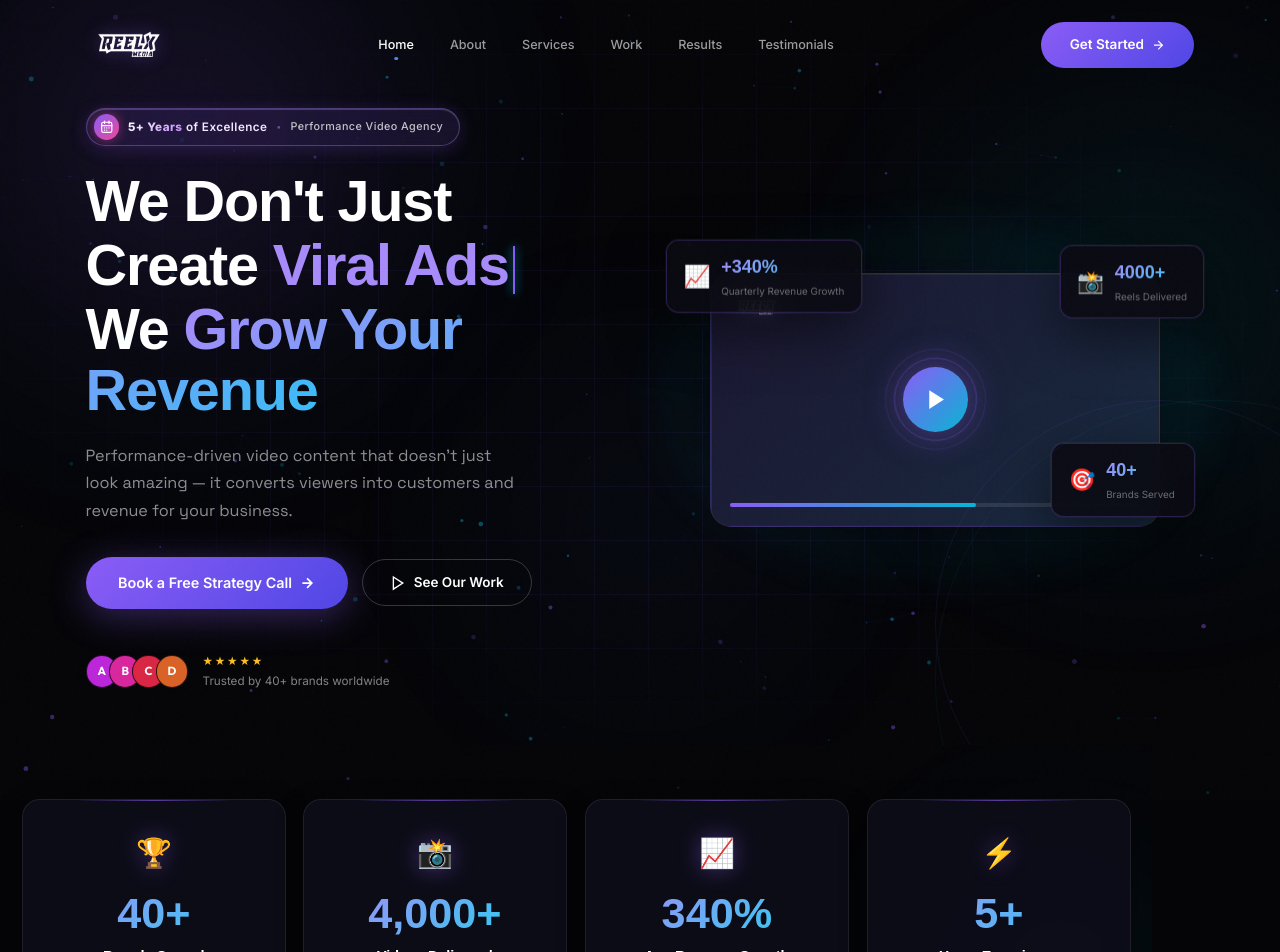
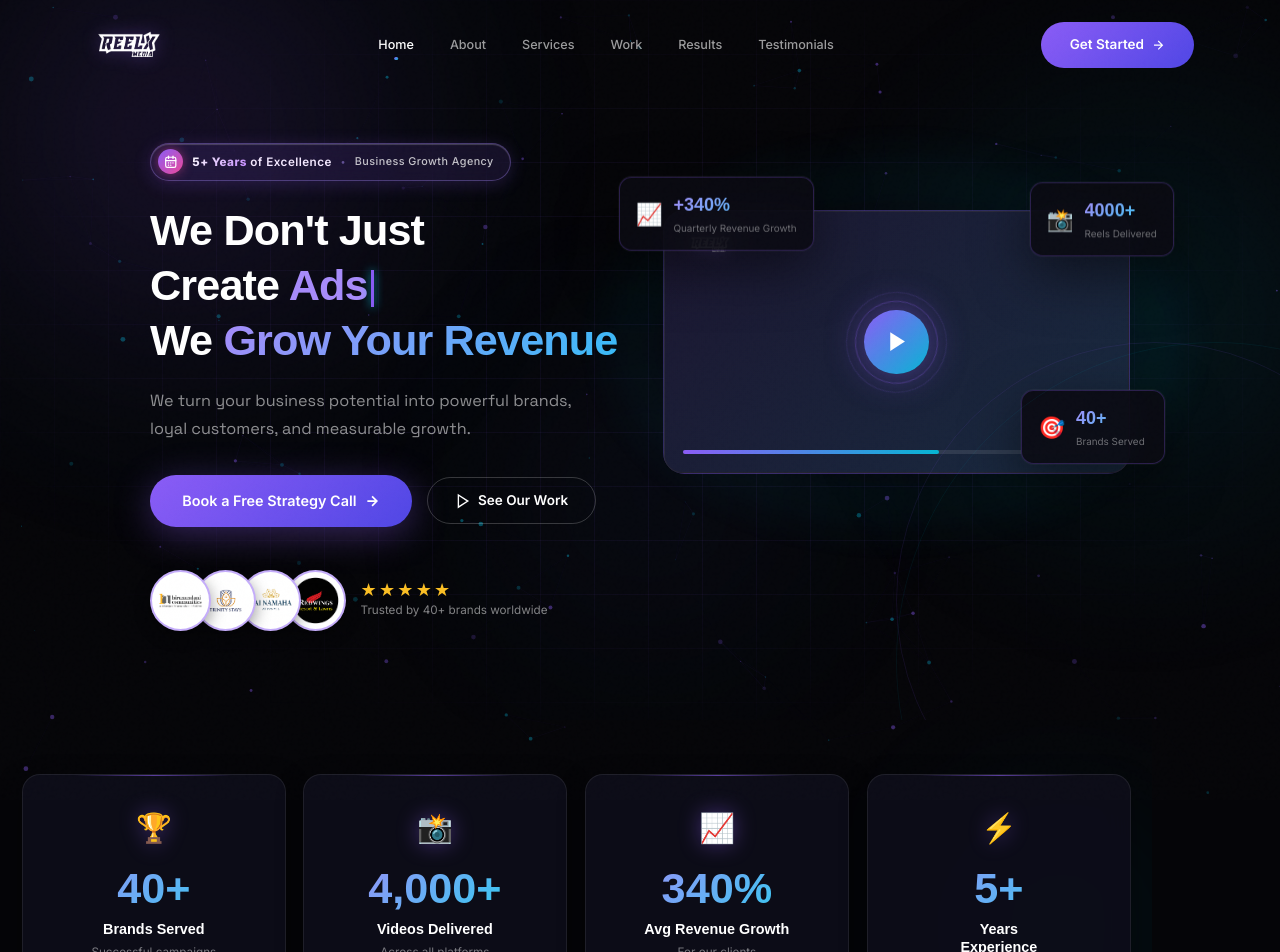
Before and after one commit to amaanpathan2313/Reelx-Media, a React (Vite) app: page / in a window 1280 px wide. Shown: the top 952 px of the page. Built offline with nearby package versions, Linux system fonts and the light colour scheme; a web font is replaced by a local one.

Commit message:
Client Logos and Reviews

```diff
--- a/src/components/BeforeAfter/BeforeAfter.css
+++ b/src/components/BeforeAfter/BeforeAfter.css
@@ -1,6 +1,6 @@
 .before-after {
   position: relative;
-  padding: 100px 0;
+  padding: 20px 0 0 !important;
   overflow: hidden;
   z-index: 1;
 }
--- a/src/components/BeforeAfter/BeforeAfter.jsx
+++ b/src/components/BeforeAfter/BeforeAfter.jsx
@@ -95,7 +95,7 @@ const BeforeAfter = () => {
         >
           <div className="before-after__badge">
             <span className="before-after__badge-icon">⚡</span>
-            <span>Client Transformations</span>
+            <span>CLIENT SUCCESS STORIES</span>
           </div>
           <h2 className="before-after__title">
             Before & After <span className="gradient-text">Results Showcase</span>
--- a/src/components/Hero/Hero.css
+++ b/src/components/Hero/Hero.css
@@ -58,7 +58,7 @@
 .hero__container {
   display: grid;
   grid-template-columns: 1fr 1fr;
-  gap: 80px;
+  gap: 50px;
   align-items: center;
   position: relative;
   z-index: 2;
@@ -150,18 +150,19 @@
 /* Heading */
 .hero__heading {
   font-family: var(--font-primary);
-  font-size: clamp(40px, 5vw, 68px);
+  font-size: 3rem;
   font-weight: 800;
-  line-height: 1.05;
+  line-height: 1.15;
   margin-bottom: 24px;
   color: #fff;
   display: flex;
   flex-direction: column;
-  gap: 4px;
+  gap: 6px;
 }
 
 .hero__heading-line {
   display: block;
+  white-space: nowrap;
 }
 
 .hero__heading-typed {
@@ -214,23 +215,40 @@
 
 .hero__trust-avatars {
   display: flex;
+  align-items: center;
 }
 
 .hero__trust-avatar {
-  width: 36px;
-  height: 36px;
+  width: 68px;
+  height: 68px;
   border-radius: 50%;
-  border: 2px solid rgba(5, 5, 8, 0.8);
+  border: 2.5px solid rgba(139, 92, 246, 0.5);
+  background: #ffffff;
   display: flex;
   align-items: center;
   justify-content: center;
-  font-size: 13px;
-  font-weight: 700;
-  color: #fff;
-  margin-left: -10px;
+  margin-left: -18px;
+  overflow: hidden;
+  box-shadow: 0 6px 18px rgba(0, 0, 0, 0.4);
+  position: relative;
+  transition: transform 0.25s ease, border-color 0.25s ease;
 }
 
-.hero__trust-avatar:first-child { margin-left: 0; }
+.hero__trust-avatar:first-child {
+  margin-left: 0;
+}
+
+.hero__trust-avatar:hover {
+  transform: translateY(-4px) scale(1.1);
+  border-color: #a78bfa;
+  z-index: 10 !important;
+}
+
+.hero__trust-avatar-img {
+  width: 100%;
+  height: 100%;
+  object-fit: contain;
+}
 
 .hero__trust-text {
   display: flex;
@@ -240,8 +258,9 @@
 
 .hero__trust-stars {
   color: #fbbf24;
-  font-size: 13px;
-  letter-spacing: 2px;
+  font-size: 20px;
+  letter-spacing: 2.5px;
+  line-height: 1;
 }
 
 .hero__trust-text span {
@@ -256,13 +275,14 @@
   display: flex;
   align-items: center;
   justify-content: center;
+  margin-top: -100px;
 }
 
 /* 3D Video Card */
 .hero__video-card {
   position: relative;
   width: 100%;
-  max-width: 500px;
+  max-width: 575px;
   perspective: 1000px;
 }
 
@@ -398,14 +418,26 @@
   backdrop-filter: blur(20px);
   border: 1px solid rgba(139, 92, 246, 0.25);
   border-radius: 14px;
-  box-shadow: 0 20px 60px rgba(0, 0, 0, 0.5), 0 0 0 1px rgba(255,255,255,0.05);
+  box-shadow: 0 20px 60px rgba(0, 0, 0, 0.5), 0 0 0 1px rgba(255, 255, 255, 0.05);
   min-width: 160px;
   z-index: 10;
 }
 
-.hero__float-card--1 { top: -30px; left: -50px; }
-.hero__float-card--2 { bottom: 20px; right: -40px; }
-.hero__float-card--3 { top: -30px; right: -50px; left: auto; }
+.hero__float-card--1 {
+  top: -30px;
+  left: -50px;
+}
+
+.hero__float-card--2 {
+  bottom: 20px;
+  right: -40px;
+}
+
+.hero__float-card--3 {
+  top: -30px;
+  right: -50px;
+  left: auto;
+}
 
 .hero__float-icon {
   font-size: 24px;
@@ -437,8 +469,8 @@
 }
 
 .hero__ring--1 {
-  width: 500px;
-  height: 500px;
+  width: 575px;
+  height: 575px;
   top: 50%;
   left: 50%;
   transform: translate(-50%, -50%);
@@ -446,8 +478,8 @@
 }
 
 .hero__ring--2 {
-  width: 620px;
-  height: 620px;
+  width: 710px;
+  height: 710px;
   top: 50%;
   left: 50%;
   transform: translate(-50%, -50%);
@@ -471,7 +503,7 @@
 .hero__scroll-mouse {
   width: 24px;
   height: 38px;
-  border: 2px solid rgba(255,255,255,0.2);
+  border: 2px solid rgba(255, 255, 255, 0.2);
   border-radius: 12px;
   display: flex;
   align-items: flex-start;
@@ -490,7 +522,7 @@
 .hero__scroll span {
   font-family: 'Inter', sans-serif;
   font-size: 11px;
-  color: rgba(255,255,255,0.3);
+  color: rgba(255, 255, 255, 0.3);
   letter-spacing: 2px;
   text-transform: uppercase;
 }
@@ -505,19 +537,38 @@
 
   .hero__visual {
     order: -1;
+    margin-top: 0;
   }
 
-  .hero__desc { margin: 0 auto 36px; }
+  .hero__desc {
+    margin: 0 auto 36px;
+  }
 
-  .hero__actions { justify-content: center; }
+  .hero__actions {
+    justify-content: center;
+  }
 
-  .hero__trust { justify-content: center; }
+  .hero__trust {
+    justify-content: center;
+  }
 
-  .hero__float-card--1 { top: -20px; left: 0; }
-  .hero__float-card--3 { top: -20px; right: 0; }
+  .hero__float-card--1 {
+    top: -20px;
+    left: 0;
+  }
 
-  .hero__section-label { justify-content: center; }
-  .hero__scroll { display: none; }
+  .hero__float-card--3 {
+    top: -20px;
+    right: 0;
+  }
+
+  .hero__section-label {
+    justify-content: center;
+  }
+
+  .hero__scroll {
+    display: none;
+  }
 }
 
 @media (max-width: 640px) {
@@ -535,8 +586,8 @@
   }
 
   .hero__heading {
-    font-size: clamp(26px, 8vw, 36px);
-    line-height: 1.15;
+    font-size: 20px;
+    line-height: 1.25;
     word-break: break-word;
     overflow-wrap: break-word;
   }
@@ -576,15 +627,54 @@
     min-width: 95px;
     gap: 6px;
   }
-  .hero__float-icon { font-size: 14px; }
-  .hero__float-num { font-size: 14px; }
-  .hero__float-label { font-size: 8px; line-height: 1.2; }
 
-  .hero__float-card--1 { top: -12px; left: 0px; }
-  .hero__float-card--3 { top: -12px; right: 0px; }
-  .hero__float-card--2 { display: flex; bottom: 8px; right: 0px; }
+  .hero__float-icon {
+    font-size: 14px;
+  }
+
+  .hero__float-num {
+    font-size: 14px;
+  }
+
+  .hero__float-label {
+    font-size: 8px;
+    line-height: 1.2;
+  }
+
+  .hero__float-card--1 {
+    top: -12px;
+    left: 0px;
+  }
+
+  .hero__float-card--3 {
+    top: -12px;
+    right: 0px;
+  }
+
+  .hero__float-card--2 {
+    display: flex;
+    bottom: 8px;
+    right: 0px;
+  }
 
   .hero__ring {
     display: none;
   }
+
+  .hero__trust {
+    flex-direction: column;
+    align-items: center;
+    gap: 14px;
+    text-align: center;
+  }
+
+  .hero__trust-text {
+    align-items: center;
+  }
+
+  .hero__trust-avatar {
+    width: 58px;
+    height: 58px;
+    margin-left: -15px;
+  }
 }
--- a/src/components/Hero/Hero.jsx
+++ b/src/components/Hero/Hero.jsx
@@ -2,7 +2,18 @@ import React, { useRef, useEffect } from 'react'
 import { motion } from 'framer-motion'
 import { TypeAnimation } from 'react-type-animation'
 import logoImg from '../../assets/logo-transparent.png'
+import clientLogo1 from '../../assets/client-logo/1.png'
+import clientLogo4 from '../../assets/client-logo/4.png'
+import clientLogo5 from '../../assets/client-logo/5.png'
+import clientLogo6 from '../../assets/client-logo/6.png'
 import './Hero.css'
+
+const trustLogos = [
+  { id: 5, src: clientLogo5, alt: 'Client 5' },
+  { id: 1, src: clientLogo1, alt: 'Client 1' },
+  { id: 6, src: clientLogo6, alt: 'Client 6' },
+  { id: 4, src: clientLogo4, alt: 'Client 4' },
+]
 
 const Hero = () => {
   const videoRef = useRef(null)
@@ -54,7 +65,7 @@ const Hero = () => {
               <span className="hero__badge-accent">5+ Years</span> of Excellence
             </span>
             <span className="hero__badge-divider">•</span>
-            <span className="hero__badge-sub">Performance Video Agency</span>
+            <span className="hero__badge-sub">Business Growth Agency</span>
           </motion.div>
 
           <h1 className="hero__heading">
@@ -75,13 +86,13 @@ const Hero = () => {
               Create{' '}
               <TypeAnimation
                 sequence={[
-                  'Viral Videos',
+                  'Videos',
                   2000,
-                  'Viral Content',
+                  'Content',
                   2000,
-                  'Viral Ads',
+                  'Ads',
                   2000,
-                  'Viral Brands',
+                  'Graphics',
                   2000,
                 ]}
                 wrapper="span"
@@ -107,9 +118,7 @@ const Hero = () => {
             animate={{ opacity: 1 }}
             transition={{ delay: 0.7, duration: 0.7 }}
           >
-            Performance-driven video content that doesn't just look amazing —
-            it converts viewers into customers and revenue for your business.
-          </motion.p>
+            We turn your business potential into powerful brands, loyal customers, and measurable growth.          </motion.p>
 
           <motion.div
             className="hero__actions"
@@ -145,9 +154,13 @@ const Hero = () => {
             transition={{ delay: 1.1, duration: 0.6 }}
           >
             <div className="hero__trust-avatars">
-              {[1, 2, 3, 4].map(i => (
-                <div key={i} className="hero__trust-avatar" style={{ background: `hsl(${260 + i * 30}, 70%, 50%)` }}>
-                  {['A', 'B', 'C', 'D'][i - 1]}
+              {trustLogos.map((logo, index) => (
+                <div
+                  key={logo.id}
+                  className="hero__trust-avatar"
+                  style={{ zIndex: trustLogos.length - index }}
+                >
+                  <img src={logo.src} alt={logo.alt} className="hero__trust-avatar-img" />
                 </div>
               ))}
             </div>
--- a/src/components/PhotoResults/PhotoResults.css
+++ b/src/components/PhotoResults/PhotoResults.css
@@ -1,6 +1,6 @@
 .photo-results {
   position: relative;
-  padding: 80px 0;
+  padding: 20px 0 0 !important;
   overflow: hidden;
   z-index: 1;
 }
--- a/src/components/PhotoResults/PhotoResults.jsx
+++ b/src/components/PhotoResults/PhotoResults.jsx
@@ -181,13 +181,14 @@ const PhotoResults = () => {
         >
           <div className="photo-results__badge">
             <span className="photo-results__badge-icon">📊</span>
-            <span>Campaign Proof Gallery</span>
+            <span>CAMPAIGN PERFORMANCE</span>
           </div>
           <h2 className="photo-results__title">
-            Live Ad Manager <span className="gradient-text">Results & Proof</span>
+            Real Campaigns <br />
+            <span className="gradient-text">Real Results</span>
           </h2>
           <p className="photo-results__subtitle">
-            Explore campaign result screenshots showcasing verified reach, leads, and cost per result.
+            See how ReelX Media turns strategic marketing into measurable business growth through reach, leads, engagement, and conversions.
           </p>
         </motion.div>
 
@@ -208,32 +209,8 @@ const PhotoResults = () => {
             </span>
           </div>
 
-            {/* Controls: Play/Pause indicator & Nav Arrows */}
+          {/* Controls: Nav Arrows */}
           <div className="photo-results__nav-buttons">
-              <button
-                className={`photo-results__autoplay-btn ${isAutoPlay ? 'photo-results__autoplay-btn--active' : 'photo-results__autoplay-btn--paused'}`}
-                onClick={() => setIsAutoPlay(!isAutoPlay)}
-                title={isAutoPlay ? 'Auto-scrolling every 3s (Click to pause)' : 'Slider stopped (Click to resume)'}
-                aria-label={isAutoPlay ? 'Pause auto slider' : 'Resume auto slider'}
-              >
-                {isAutoPlay ? (
-                  <>
-                    <span className="photo-results__pulse-dot" />
-                    <span className="photo-results__autoplay-text">Auto (3s)</span>
-                    <svg width="12" height="12" viewBox="0 0 24 24" fill="currentColor">
-                      <rect x="6" y="4" width="4" height="16" rx="1" />
-                      <rect x="14" y="4" width="4" height="16" rx="1" />
-                    </svg>
-                  </>
-                ) : (
-                  <>
-                    <span className="photo-results__autoplay-text">Stopped</span>
-                    <svg width="12" height="12" viewBox="0 0 24 24" fill="currentColor">
-                      <polygon points="6 4 18 12 6 20 6 4" />
-                    </svg>
-                  </>
-                )}
-              </button>
 
             <button
               className="photo-results__nav-btn"
@@ -317,7 +294,7 @@ const PhotoResults = () => {
       </motion.div>
     </div>
 
-      {/* Lightbox Zoom Modal */}
+      {/* Lightbox Zoom Modal */ }
   <AnimatePresence>
     {selectedPhoto && (
       <motion.div
@@ -359,7 +336,7 @@ const PhotoResults = () => {
       </motion.div>
     )}
   </AnimatePresence>
-    </section>
+    </section >
   )
 }
 
--- a/src/components/Stats/Stats.css
+++ b/src/components/Stats/Stats.css
@@ -5,6 +5,7 @@
   width: 100%;
   max-width: 100vw;
   box-sizing: border-box;
+  padding-bottom: 0 !important;
 }
 
 .stats .container {
@@ -111,6 +112,7 @@
   font-weight: 700;
   color: #fff;
   margin-bottom: 6px;
+  line-height: 1.25;
 }
 
 .stats__desc {
--- a/src/components/Stats/Stats.jsx
+++ b/src/components/Stats/Stats.jsx
@@ -5,10 +5,21 @@ import CountUp from 'react-countup'
 import './Stats.css'
 
 const stats = [
-  { number: 40, suffix: '+', label: 'Brands Served', icon: '🏆', desc: 'Successful campaigns' },
-  { number: 4000, suffix: '+', label: 'Videos Delivered', icon: '📸', desc: 'Across all platforms' },
-  { number: 340, suffix: '%', label: 'Avg Revenue Growth', icon: '📈', desc: 'For our clients' },
-  { number: 5, suffix: '+', label: 'Years Experience', icon: '⚡', desc: 'In social media marketing' },
+  { id: 'brands', number: 40, suffix: '+', label: 'Brands Served', icon: '🏆', desc: 'Successful campaigns' },
+  { id: 'videos', number: 4000, suffix: '+', label: 'Videos Delivered', icon: '📸', desc: 'Across all platforms' },
+  { id: 'revenue', number: 340, suffix: '%', label: 'Avg Revenue Growth', icon: '📈', desc: 'For our clients' },
+  {
+    id: 'experience',
+    number: 5,
+    suffix: '+',
+    label: (
+      <>
+        Years <br /> Experience
+      </>
+    ),
+    icon: '⚡',
+    desc: 'In social media marketing',
+  },
 ]
 
 const Stats = () => {
@@ -27,7 +38,7 @@ const Stats = () => {
         >
           {stats.map((stat, i) => (
             <motion.div
-              key={stat.label}
+              key={stat.id || i}
               className="stats__card glass-card"
               initial={{ opacity: 0, y: 20 }}
               animate={inView ? { opacity: 1, y: 0 } : {}}
@@ -65,14 +76,14 @@ const Stats = () => {
         {/* Marquee band */}
         <div className="stats__marquee">
           <div className="stats__marquee-track">
-            {['YouTube Ads', 'Instagram Reels', 'Facebook Ads', 'Brand Films', 'Product Videos', 'Testimonials', 'UGC Content'].map((item, i) => (
+            {['Social Media Management', 'Instagram Reels', 'Facebook Ads', 'Content Strategy', 'Reel Production', 'Lead Generation', 'UGC Content'].map((item, i) => (
               <React.Fragment key={i}>
                 <span className="stats__marquee-item">{item}</span>
                 <span className="stats__marquee-dot">✦</span>
               </React.Fragment>
             ))}
             {/* Duplicate for infinite loop */}
-            {['YouTube Ads', 'Instagram Reels', 'Facebook Ads', 'Brand Films', 'Product Videos', 'Testimonials', 'UGC Content'].map((item, i) => (
+            {['Social Media Management', 'Instagram Reels', 'Facebook Ads', 'Content Strategy', 'Reel Production', 'Lead Generation', 'UGC Content'].map((item, i) => (
               <React.Fragment key={`dup-${i}`}>
                 <span className="stats__marquee-item">{item}</span>
                 <span className="stats__marquee-dot">✦</span>
--- a/src/components/Testimonials/Testimonials.css
+++ b/src/components/Testimonials/Testimonials.css
@@ -2,6 +2,7 @@
   position: relative;
   z-index: 1;
   overflow: hidden;
+  padding-top: 20px !important;
 }
 
 .testi__orb {
@@ -95,8 +96,17 @@
   display: flex;
   align-items: center;
   justify-content: center;
-  font-size: 28px;
   flex-shrink: 0;
+  overflow: hidden;
+  background: #ffffff;
+  box-shadow: 0 4px 14px rgba(0, 0, 0, 0.4);
+}
+
+.testi__avatar-img {
+  width: 100%;
+  height: 100%;
+  object-fit: contain;
+  border-radius: 50%;
 }
 
 .testi__name {
@@ -166,8 +176,17 @@
   display: flex;
   align-items: center;
   justify-content: center;
-  font-size: 22px;
   flex-shrink: 0;
+  overflow: hidden;
+  background: #ffffff;
+  box-shadow: 0 2px 8px rgba(0, 0, 0, 0.35);
+}
+
+.testi__card-avatar-img {
+  width: 100%;
+  height: 100%;
+  object-fit: contain;
+  border-radius: 50%;
 }
 
 .testi__card-info {
```
Also changed, not shown: index.html (+10 -3 lines), src/components/Testimonials/Testimonials.jsx (+30 -26 lines), 2 other files (tests, documents, lock files or other folders). Lines whose indentation alone changed are shown as unchanged.
